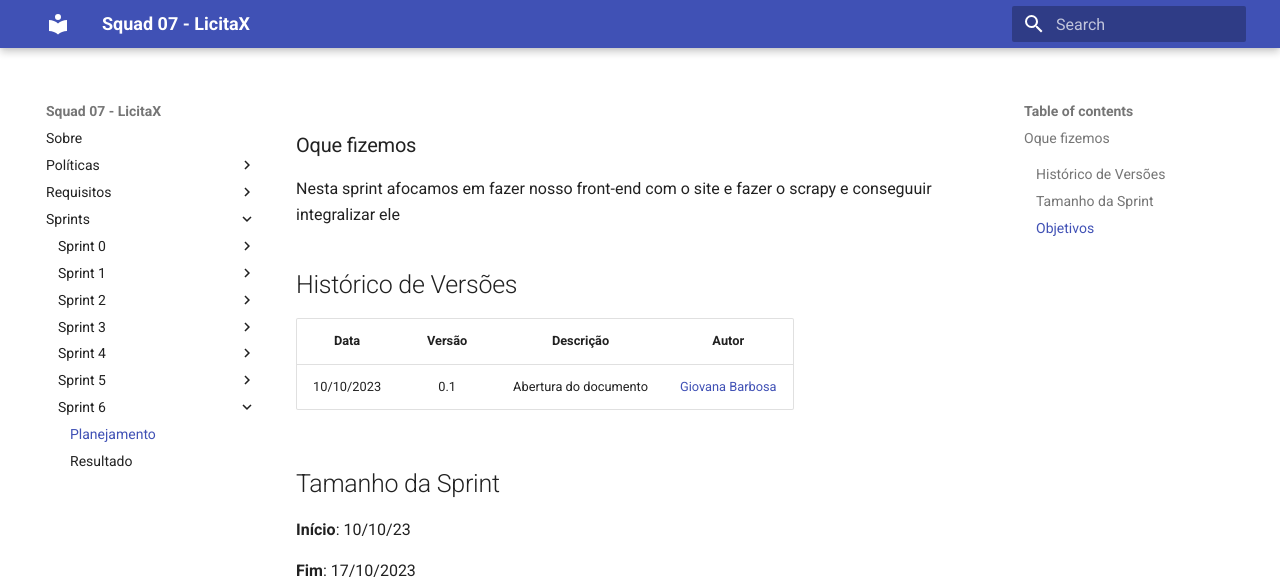
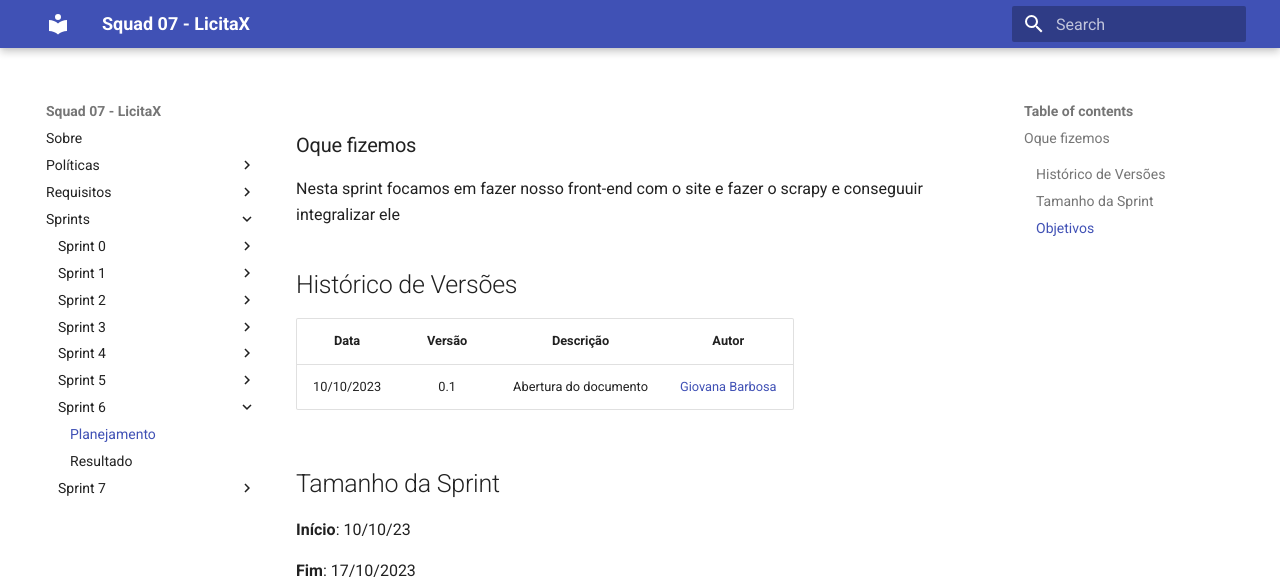
Before and after one commit to unb-mds/2023-2-Squad07, an MkDocs documentation site: the page built from docs/sprints/sprint06/planejamento.md, in a window 1280 px wide and 1115 px high. Shown: the top 585 px of the window. Built offline with MkDocs 1.6.1 and Material for MkDocs 9.7.7, drawn with Linux system fonts in a browser that asks for light colours.

Commit message:
:pencil: sprint 07

```diff
--- a/docs/sprints/sprint06/planejamento.md
+++ b/docs/sprints/sprint06/planejamento.md
@@ -1,6 +1,6 @@
 ### Oque fizemos
 
-Nesta sprint afocamos em fazer nosso front-end com o site e fazer o scrapy e conseguuir integralizar ele
+Nesta sprint focamos em fazer nosso front-end com o site e fazer o scrapy e conseguuir integralizar ele
 
 #
 ## Histórico de Versões
--- a/mkdocs.yml
+++ b/mkdocs.yml
@@ -52,5 +52,8 @@
           - Resultado: sprints/sprint05/resultado.md
         - Sprint 6:
           - Planejamento: sprints/sprint06/planejamento.md
+          - Resultado: sprints/sprint06/resultado.md
+        - Sprint 7:
+          - Planejamento: sprints/sprint07/planejamento.md
           - Resultado: sprints/sprint07/resultado.md
 theme: material
```
Also changed, not shown: docs/sprints/sprint07/planejamento.md (added, +20 -0 lines), docs/sprints/sprint07/resultado.md (added, +13 -0 lines).
